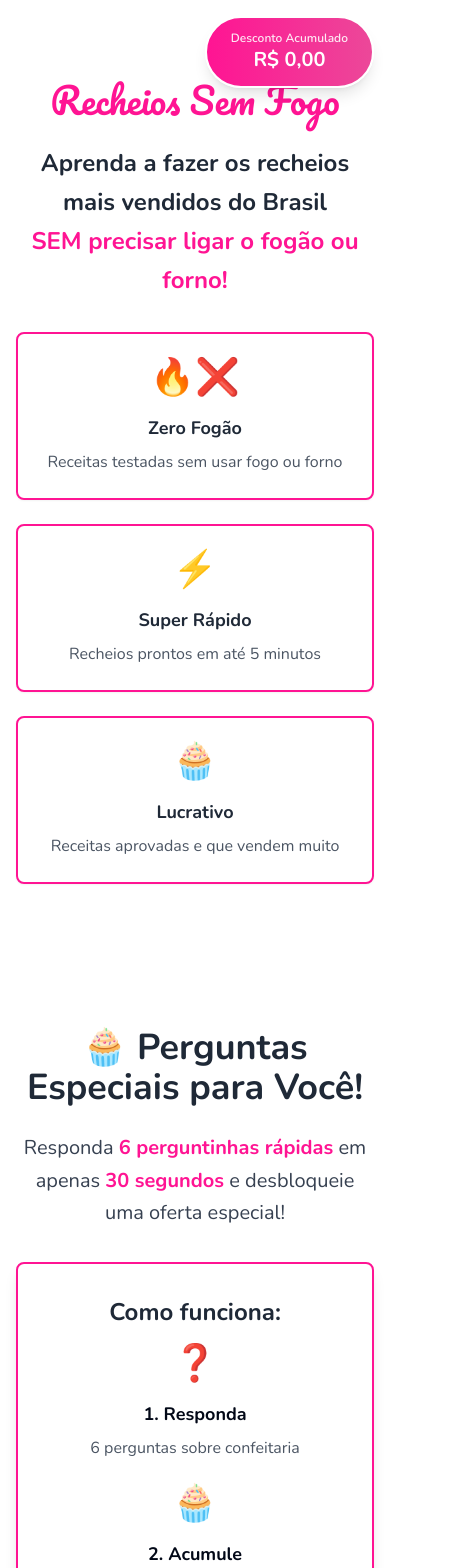
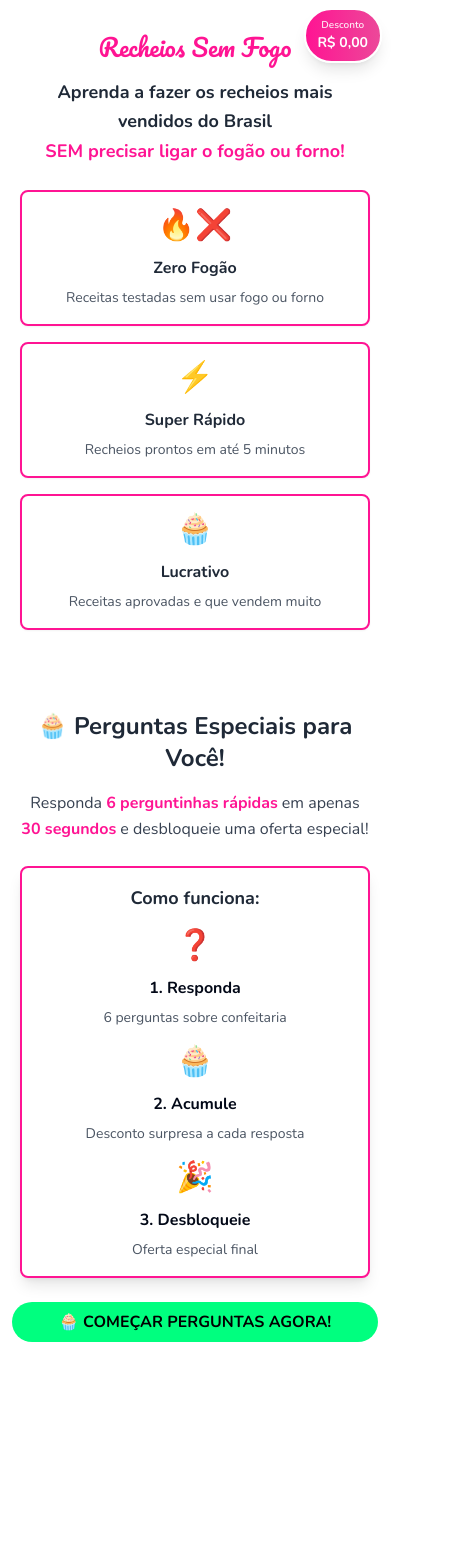
Before and after one commit to pepealps/recheios-sem-fogo-quiz, a React (Vite) app: page / in a window 390 px wide. Shown: the top 1568 px of the page, 453 px wide, since content can reach past the window. After the commit the page ends 1366 px from the top, so only its background shows below. Built offline with nearby package versions, Linux system fonts and the light colour scheme.

Commit message:
Refactor: Improve mobile responsiveness
Make the landing page more responsive for mobile devices, including the balance counter, buttons, and text.

```diff
--- a/src/components/BalanceCounter.tsx
+++ b/src/components/BalanceCounter.tsx
@@ -37,11 +37,11 @@ const BalanceCounter = ({ balance, isAnimating }: BalanceCounterProps) => {
   }, [balance, isAnimating]);
 
   return (
-    <div className="fixed top-4 right-4 z-50">
-      <div className={`bg-gradient-to-r from-hot-pink to-pink-500 text-white px-6 py-3 rounded-full shadow-lg border-2 border-white ${isAnimating ? 'animate-bounce-money animate-pulse-pink' : ''}`}>
+    <div className="fixed top-2 right-2 md:top-4 md:right-4 z-50 max-w-[120px] md:max-w-none">
+      <div className={`bg-gradient-to-r from-hot-pink to-pink-500 text-white px-3 py-2 md:px-6 md:py-3 rounded-full shadow-lg border-2 border-white ${isAnimating ? 'animate-bounce-money animate-pulse-pink' : ''}`}>
         <div className="text-center">
-          <div className="text-xs font-semibold opacity-90">Desconto Acumulado</div>
-          <div className="text-xl font-bold font-rounded">
+          <div className="text-[10px] md:text-xs font-semibold opacity-90">Desconto</div>
+          <div className="text-sm md:text-xl font-bold font-rounded">
             R$ {displayBalance.toFixed(2).replace('.', ',')}
           </div>
         </div>
--- a/src/pages/Index.tsx
+++ b/src/pages/Index.tsx
@@ -56,71 +56,71 @@ const Index = () => {
       {currentSection === 'intro' && (
         <>
           {/* Hero Section */}
-          <section className="relative py-20 px-4 text-center">
+          <section className="relative py-8 md:py-20 px-3 md:px-4 text-center">
             <div className="max-w-4xl mx-auto">
-              <h1 className="text-4xl md:text-6xl font-cursive text-hot-pink mb-6 animate-slide-up">
+              <h1 className="text-2xl md:text-4xl lg:text-6xl font-cursive text-hot-pink mb-4 md:mb-6 animate-slide-up leading-tight">
                 Recheios Sem Fogo
               </h1>
-              <h2 className="text-2xl md:text-3xl font-bold text-gray-800 mb-8 leading-relaxed">
+              <h2 className="text-lg md:text-2xl lg:text-3xl font-bold text-gray-800 mb-6 md:mb-8 leading-relaxed px-2">
                 Aprenda a fazer os recheios mais vendidos do Brasil<br />
                 <span className="text-hot-pink">SEM precisar ligar o fogão ou forno!</span>
               </h2>
 
-              <div className="grid md:grid-cols-3 gap-6 mb-8">
-                <Card className="p-6 border-2 border-hot-pink">
-                  <div className="text-4xl mb-4">🔥❌</div>
-                  <h3 className="font-bold text-lg text-gray-800 mb-2">Zero Fogão</h3>
-                  <p className="text-gray-600">Receitas testadas sem usar fogo ou forno</p>
+              <div className="grid grid-cols-1 md:grid-cols-3 gap-4 md:gap-6 mb-6 md:mb-8 px-2">
+                <Card className="p-4 md:p-6 border-2 border-hot-pink">
+                  <div className="text-3xl md:text-4xl mb-3 md:mb-4">🔥❌</div>
+                  <h3 className="font-bold text-base md:text-lg text-gray-800 mb-2">Zero Fogão</h3>
+                  <p className="text-sm md:text-base text-gray-600">Receitas testadas sem usar fogo ou forno</p>
                 </Card>
-                <Card className="p-6 border-2 border-hot-pink">
-                  <div className="text-4xl mb-4">⚡</div>
-                  <h3 className="font-bold text-lg text-gray-800 mb-2">Super Rápido</h3>
-                  <p className="text-gray-600">Recheios prontos em até 5 minutos</p>
+                <Card className="p-4 md:p-6 border-2 border-hot-pink">
+                  <div className="text-3xl md:text-4xl mb-3 md:mb-4">⚡</div>
+                  <h3 className="font-bold text-base md:text-lg text-gray-800 mb-2">Super Rápido</h3>
+                  <p className="text-sm md:text-base text-gray-600">Recheios prontos em até 5 minutos</p>
                 </Card>
-                <Card className="p-6 border-2 border-hot-pink">
-                  <div className="text-4xl mb-4">🧁</div>
-                  <h3 className="font-bold text-lg text-gray-800 mb-2">Lucrativo</h3>
-                  <p className="text-gray-600">Receitas aprovadas e que vendem muito</p>
+                <Card className="p-4 md:p-6 border-2 border-hot-pink">
+                  <div className="text-3xl md:text-4xl mb-3 md:mb-4">🧁</div>
+                  <h3 className="font-bold text-base md:text-lg text-gray-800 mb-2">Lucrativo</h3>
+                  <p className="text-sm md:text-base text-gray-600">Receitas aprovadas e que vendem muito</p>
                 </Card>
               </div>
             </div>
           </section>
 
           {/* Game Introduction */}
-          <section className="py-8 px-4">
+          <section className="py-6 md:py-8 px-3 md:px-4">
             <div className="max-w-3xl mx-auto text-center">
-              <h2 className="text-4xl font-bold text-gray-800 mb-6">
+              <h2 className="text-2xl md:text-3xl lg:text-4xl font-bold text-gray-800 mb-4 md:mb-6 px-2">
                 🧁 Perguntas Especiais para Você!
               </h2>
-              <p className="text-xl text-gray-700 mb-8 leading-relaxed">
+              <p className="text-base md:text-xl text-gray-700 mb-6 md:mb-8 leading-relaxed px-2">
                 Responda <span className="font-bold text-hot-pink">6 perguntinhas rápidas</span> em apenas <span className="font-bold text-hot-pink">30 segundos</span> e
                 desbloqueie uma oferta especial!
               </p>
 
-              <Card className="p-8 border-2 border-hot-pink shadow-lg mb-8">
-                <h3 className="text-2xl font-bold text-gray-800 mb-4">Como funciona:</h3>
-                <div className="grid md:grid-cols-3 gap-6">
+              <Card className="p-4 md:p-8 border-2 border-hot-pink shadow-lg mb-6 md:mb-8 mx-2">
+                <h3 className="text-lg md:text-2xl font-bold text-gray-800 mb-4">Como funciona:</h3>
+                <div className="grid grid-cols-1 md:grid-cols-3 gap-4 md:gap-6">
                   <div className="text-center">
-                    <div className="text-4xl mb-4">❓</div>
-                    <h4 className="font-bold text-lg mb-2">1. Responda</h4>
-                    <p className="text-gray-600">6 perguntas sobre confeitaria</p>
+                    <div className="text-3xl md:text-4xl mb-3 md:mb-4">❓</div>
+                    <h4 className="font-bold text-base md:text-lg mb-2">1. Responda</h4>
+                    <p className="text-sm md:text-base text-gray-600">6 perguntas sobre confeitaria</p>
                   </div>
                   <div className="text-center">
-                    <div className="text-4xl mb-4">🧁</div>
-                    <h4 className="font-bold text-lg mb-2">2. Acumule</h4>
-                    <p className="text-gray-600">Desconto surpresa a cada resposta</p>
+                    <div className="text-3xl md:text-4xl mb-3 md:mb-4">🧁</div>
+                    <h4 className="font-bold text-base md:text-lg mb-2">2. Acumule</h4>
+                    <p className="text-sm md:text-base text-gray-600">Desconto surpresa a cada resposta</p>
                   </div>
                   <div className="text-center">
-                    <div className="text-4xl mb-4">🎉</div>
-                    <h4 className="font-bold text-lg mb-2">3. Desbloqueie</h4>
-                    <p className="text-gray-600">Oferta especial final</p>
+                    <div className="text-3xl md:text-4xl mb-3 md:mb-4">🎉</div>
+                    <h4 className="font-bold text-base md:text-lg mb-2">3. Desbloqueie</h4>
+                    <p className="text-sm md:text-base text-gray-600">Oferta especial final</p>
                   </div>
                 </div>
               </Card>
 
               <Button
                 onClick={startQuiz}
-                className="bg-neon-green hover:bg-green-500 text-black font-bold text-xl px-12 py-4 rounded-full shadow-lg transform hover:scale-105 transition-all duration-300 animate-pulse-pink"
+                className="bg-neon-green hover:bg-green-500 text-black font-bold text-base md:text-lg lg:text-xl px-6 md:px-8 lg:px-12 py-3 md:py-4 rounded-full shadow-lg transform hover:scale-105 transition-all duration-300 animate-pulse-pink w-full md:w-auto max-w-sm md:max-w-none mx-auto"
               >
                 🧁 COMEÇAR PERGUNTAS AGORA!
               </Button>
@@ -130,12 +130,12 @@ const Index = () => {
       )}
 
       {currentSection === 'quiz' && (
-        <section className="py-20">
-          <div className="text-center mb-12">
-            <h1 className="text-4xl font-bold text-gray-800 mb-4">
+        <section className="py-8 md:py-20 px-3 md:px-4">
+          <div className="text-center mb-8 md:mb-12">
+            <h1 className="text-2xl md:text-3xl lg:text-4xl font-bold text-gray-800 mb-3 md:mb-4 px-2">
               🧁 Perguntas dos Recheios Sem Fogo
             </h1>
-            <p className="text-xl text-gray-600">
+            <p className="text-base md:text-xl text-gray-600 px-2">
               Responda e acumule desconto a cada pergunta!
             </p>
           </div>
@@ -144,22 +144,22 @@ const Index = () => {
       )}
 
       {currentSection === 'offer' && (
-        <section className="py-20 px-4">
+        <section className="py-8 md:py-20 px-3 md:px-4">
           <div className="max-w-3xl mx-auto text-center">
-            <h1 className="text-5xl font-bold text-gray-800 mb-6">
+            <h1 className="text-3xl md:text-4xl lg:text-5xl font-bold text-gray-800 mb-4 md:mb-6 px-2">
               🎉 PARABÉNS!
             </h1>
-            <p className="text-2xl text-gray-700 mb-8">
+            <p className="text-xl md:text-2xl text-gray-700 mb-6 md:mb-8 px-2">
               Você desbloqueou R$ 77,10 de desconto!
             </p>
 
-            <Card className="p-8 border-4 border-hot-pink shadow-xl mb-8">
+            <Card className="p-6 md:p-8 border-4 border-hot-pink shadow-xl mb-6 md:mb-8 mx-2">
               <div className="text-center">
-                <div className="text-lg text-gray-600 mb-2 line-through">De R$ 97,00</div>
-                <div className="text-5xl font-bold text-neon-green mb-4">
+                <div className="text-base md:text-lg text-gray-600 mb-2 line-through">De R$ 97,00</div>
+                <div className="text-3xl md:text-4xl lg:text-5xl font-bold text-neon-green mb-3 md:mb-4">
                   Por apenas R$ 19,90
                 </div>
-                <div className="bg-hot-pink text-white px-4 py-2 rounded-full inline-block font-bold">
+                <div className="bg-hot-pink text-white px-3 md:px-4 py-2 rounded-full inline-block font-bold text-sm md:text-base">
                   Economia de R$ 77,10!
                 </div>
               </div>
@@ -167,37 +167,37 @@ const Index = () => {
 
             <Button
               onClick={handlePurchase}
-              className="bg-neon-green hover:bg-green-500 text-black font-bold text-2xl px-16 py-6 rounded-full shadow-lg transform hover:scale-105 transition-all duration-300 animate-pulse-pink mb-8"
+              className="bg-neon-green hover:bg-green-500 text-black font-bold text-sm md:text-lg lg:text-xl px-6 md:px-12 lg:px-16 py-3 md:py-4 lg:py-6 rounded-full shadow-lg transform hover:scale-105 transition-all duration-300 animate-pulse-pink mb-6 md:mb-8 w-full md:w-auto max-w-sm md:max-w-none mx-auto block"
             >
               🔓 QUERO DESBLOQUEAR AGORA MEUS RECHEIOS SEM FOGO
             </Button>
 
             <CountdownTimer />
 
-            <div className="mt-12">
+            <div className="mt-8 md:mt-12">
               <img
                 src="https://i.imgur.com/3NxGui4.png"
                 alt="Depoimento da Carla Mendes"
-                className="w-full max-w-2xl mx-auto rounded-lg shadow-lg mb-8"
+                className="w-full max-w-2xl mx-auto rounded-lg shadow-lg mb-6 md:mb-8"
               />
             </div>
 
-            <div className="mt-8 bg-gray-800 rounded-lg overflow-hidden shadow-lg mb-8">
+            <div className="mt-6 md:mt-8 bg-gray-800 rounded-lg overflow-hidden shadow-lg mb-6 md:mb-8">
               <iframe
                 width="100%"
-                height="400"
+                height="250"
                 src="https://www.youtube.com/embed/xVJ3unlES_c"
                 title="Depoimento Final da Aluna"
                 frameBorder="0"
                 allow="accelerometer; autoplay; clipboard-write; encrypted-media; gyroscope; picture-in-picture"
                 allowFullScreen
-                className="w-full"
+                className="w-full md:h-400"
               ></iframe>
             </div>
 
             <Button
               onClick={handlePurchase}
-              className="bg-neon-green hover:bg-green-500 text-black font-bold text-xl px-12 py-4 rounded-full shadow-lg transform hover:scale-105 transition-all duration-300 animate-pulse-pink"
+              className="bg-neon-green hover:bg-green-500 text-black font-bold text-sm md:text-lg lg:text-xl px-6 md:px-8 lg:px-12 py-3 md:py-4 rounded-full shadow-lg transform hover:scale-105 transition-all duration-300 animate-pulse-pink w-full md:w-auto max-w-sm md:max-w-none mx-auto"
             >
               🧁 GARANTIR MINHA VAGA AGORA
             </Button>
```
Also changed, not shown: src/components/Quiz.tsx (+11 -11 lines).
